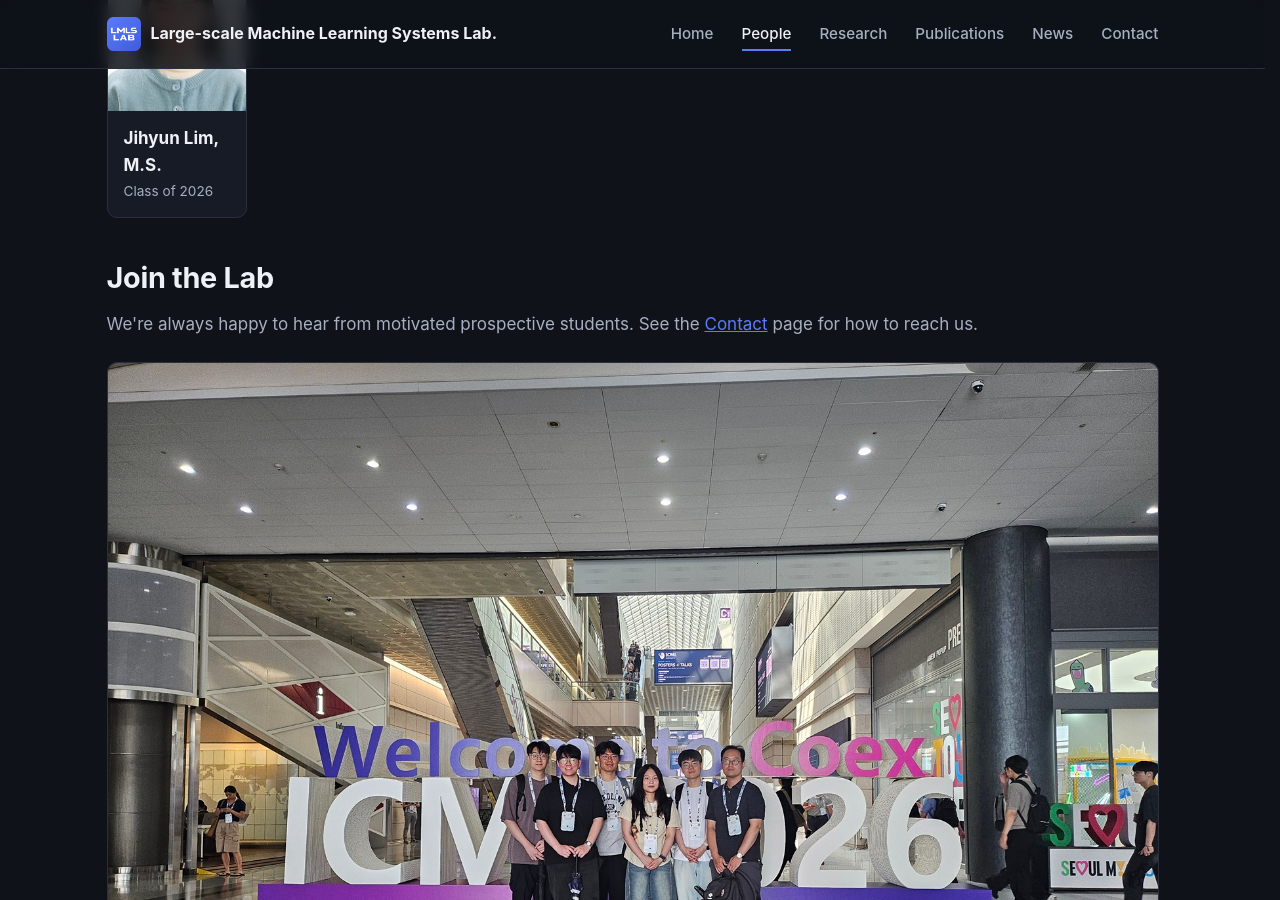
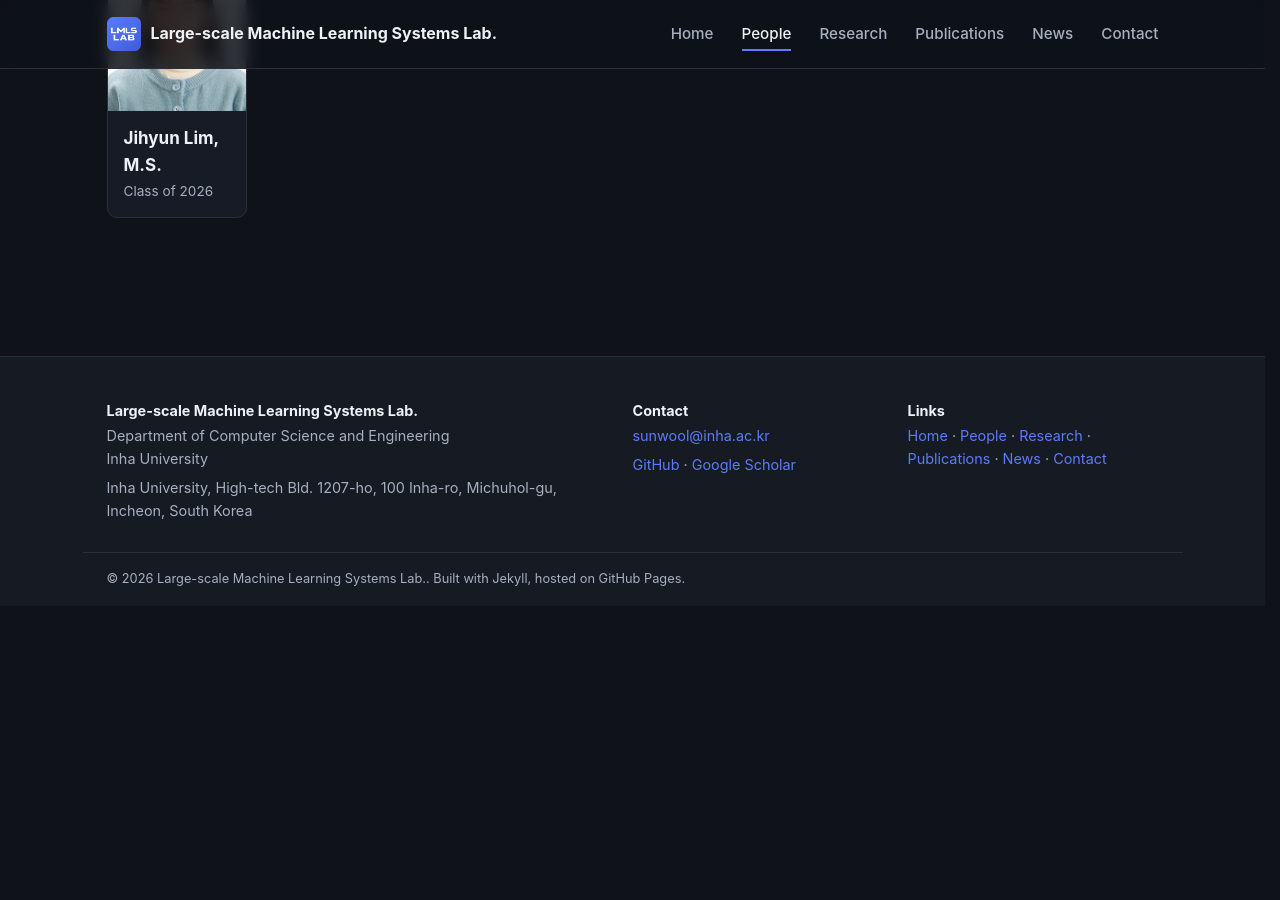
Before and after one commit to LMLS-Lab/lmls-lab.github.io, a Jekyll site: the page built from people.md, in a window 1280 px wide and 900 px high, scrolled down 1754 px. Built offline with Jekyll 4.4.1, drawn with Linux system fonts in a browser that asks for light colours; after the commit the page ends 2360 px from its top, so only the background shows below that.

Commit message:
Moved lab photos to Contact page.

```diff
--- a/people.md
+++ b/people.md
@@ -62,29 +62,5 @@ group_photo_folder: "/assets/images/group/"
     {% else %}
       <p class="prose">No members listed yet.</p>
     {% endif %}
-
-    <div class="prose">
-      <h2>Join the Lab</h2>
-      <p>We're always happy to hear from motivated prospective students. See the
-      <a href="/contact/">Contact</a> page for how to reach us.</p>
-    </div>
-
-    {% comment %} Collect every image in the photo folder into a "|"-separated list. {% endcomment %}
-    {% capture photo_list %}{% for f in site.static_files %}{% if page.group_photo_folder and f.path contains page.group_photo_folder %}{% assign ext = f.extname | downcase %}{% if ext == ".jpg" or ext == ".jpeg" or ext == ".png" or ext == ".webp" %}{{ f.path | relative_url }}|{% endif %}{% endif %}{% endfor %}{% endcapture %}
-    {% assign photos = photo_list | split: "|" %}
-    {% if photos.size > 0 %}
-    <figure class="group-photo">
-      <img id="group-photo" alt="LMLS Lab members" data-photos="{{ photo_list }}">
-      <noscript><img src="{{ photos[0] }}" alt="LMLS Lab members"></noscript>
-    </figure>
-    <script>
-      // Show one photo from the folder, chosen at random on every page load
-      (function () {
-        var img = document.getElementById("group-photo");
-        var list = img.getAttribute("data-photos").split("|").filter(Boolean);
-        img.src = list[Math.floor(Math.random() * list.length)];
-      })();
-    </script>
-    {% endif %}
   </div>
 </section>
```
Also changed, not shown: contact.md (+30 -0 lines).
